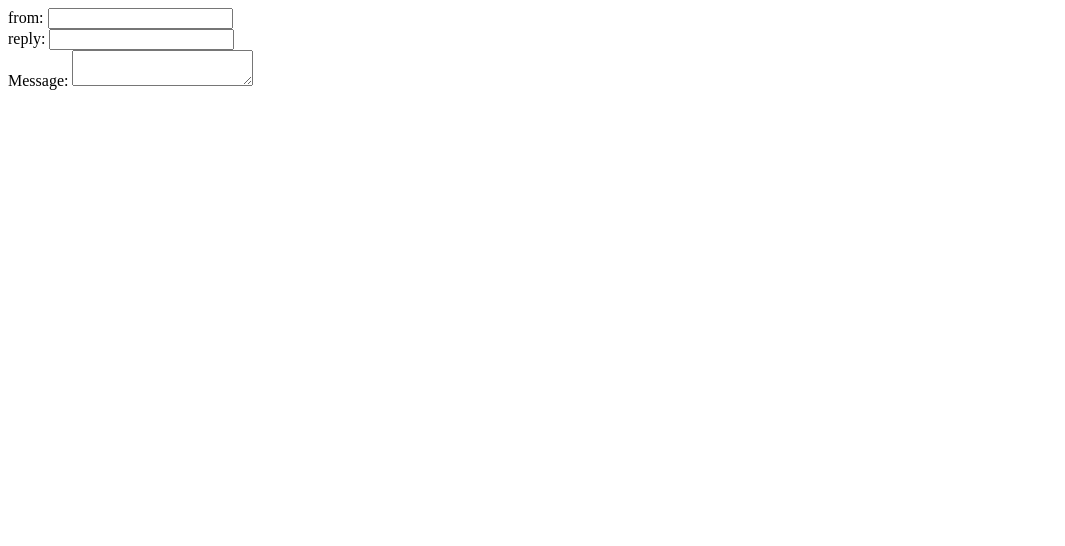
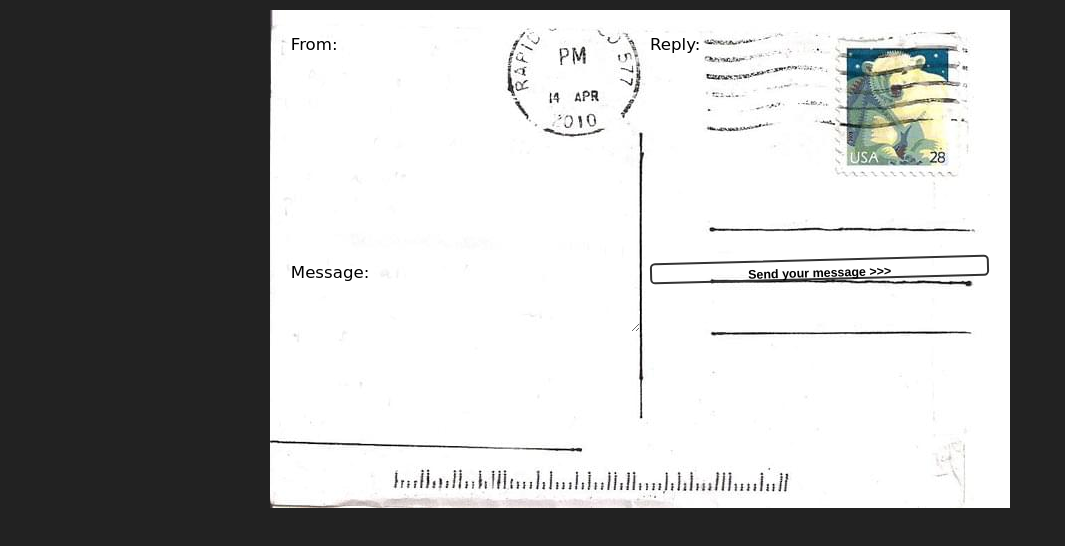
Before and after one commit to JakubDrozd/js-top, a plain HTML site: page mozillaforms/newtypes/postcard.html in a window 1280 px wide. Shown: the whole page, without its empty margins (0-1065 px from the left). Drawn offline with Linux system fonts and the light colour scheme; a web font is replaced by a local one.

Commit message:
Add new forms, styles and fonts

```diff
--- a/mozillaforms/newtypes/postcard.html
+++ b/mozillaforms/newtypes/postcard.html
@@ -3,18 +3,105 @@
   <head>
     <meta charset="utf-8" />
     <title>Postcard example</title>
-    <style></style>
+    <style>
+      @import url("https://fonts.googleapis.com/css2?family=Freehand&display=swap");
+      body {
+        font: 1.3rem "Freehand", cursive;
+        padding: 0.5em;
+        margin: 0;
+        background: #222;
+      }
+
+      form {
+        position: relative;
+        width: 740px;
+        height: 498px;
+        margin: 0 auto;
+        padding: 1em;
+        box-sizing: border-box;
+        background: #fff url(background.jpg);
+
+        /* we create our grid */
+        display: grid;
+        grid-gap: 20px;
+        grid-template-columns: repeat(2, 1fr);
+        grid-template-rows: 10em 1em 1em 1em;
+      }
+      h1 {
+        font: 1em "Freehand", cursive;
+        align-self: end;
+      }
+      label {
+        font: 0.8em "Freehand", cursive;
+      }
+
+      #message {
+        grid-row: 1 / 5;
+      }
+
+      #from,
+      #reply {
+        display: flex;
+      }
+      input,
+      textarea {
+        font: 1em "Freehand", cursive;
+        border: none;
+        padding: 0 10px;
+        margin: 0;
+        width: 80%;
+        background: none;
+      }
+      input:focus,
+      textarea:focus {
+        background: rgba(0, 0, 0, 0.1);
+        border-radius: 5px;
+      }
+      textarea {
+        display: block;
+
+        padding: 10px;
+        margin: 10px 0 0 -10px;
+        width: 100%;
+        height: 90%;
+
+        border-right: 1px solid;
+
+        /* resize  : none; */
+        overflow: auto;
+      }
+      button {
+        padding: 5px;
+        font: bold 0.6em sans-serif;
+        border: 2px solid #333;
+        border-radius: 5px;
+        background: none;
+        cursor: pointer;
+        transform: rotate(-1.5deg);
+      }
+
+      button:after {
+        content: " >>>";
+      }
+
+      button:hover,
+      button:focus {
+        outline: none;
+        background: #000;
+        color: #fff;
+      }
+    </style>
   </head>
 
   <body>
     <form action="" method="post">
       <div class="from">
-        <label for="name">from: </label
+        <label for="name">From: </label
         ><input type="text" name="user_name" id="name" />
       </div>
 
       <div class="reply">
-        <label for="mail">reply: </label
+        <label for="mail">Reply: </label
         ><input type="text" name="mail" id="mail" />
       </div>
 
@@ -22,6 +109,7 @@
         <label for="msg">Message: </label
         ><textarea name="user_message" id="message"></textarea>
       </div>
+      <button type="submit">Send your message</button>
     </form>
   </body>
 </html>
```
Also changed, not shown: mozillaforms/newtypes/index6.html (added, +94 -0 lines), mozillaforms/newtypes/curry.jpg (added), mozillaforms/newtypes/fajitas.jpg (added), mozillaforms/newtypes/pizza.jpeg (added), mozillaforms/newtypes/pizza.jpg (added), mozillaforms/newtypes/salad.jpg (added).
